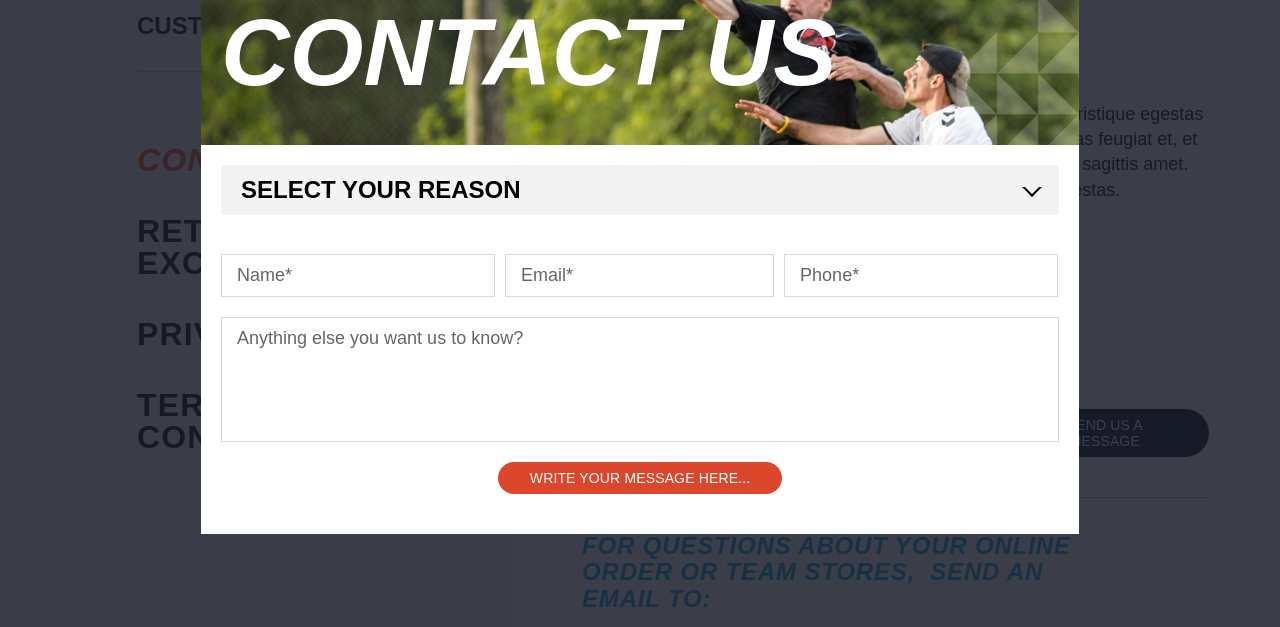
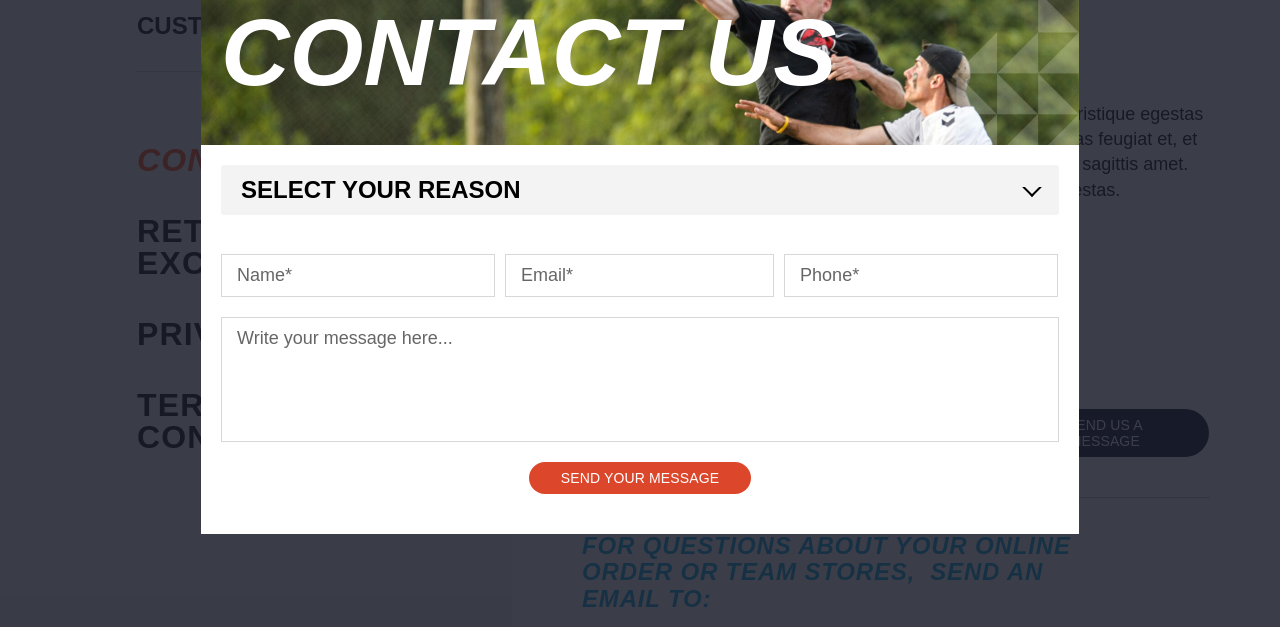
Before and after one commit to bstroshek/SpinUltimate, a website: page app/contact-us.html in a window 1280 px wide. Both pictures are taken after a click on the link "SEND US A MESSAGE". Shown: the part 169-796 px from the top of the page. Drawn offline with nearby package versions, Linux system fonts and the light colour scheme; a web font is replaced by a local one.

Commit message:
Updated Contact Us page

```diff
--- a/app/contact-us.html
+++ b/app/contact-us.html
@@ -163,10 +163,10 @@
                                                     </div>
                                                 </div>
                                                 <div class="form-row">
-                                                    <textarea placeholder="Anything else you want us to know?"></textarea>
+                                                    <textarea placeholder="Write your message here..."></textarea>
                                                 </div>
                                                 <div class="form-row center">
-                                                    <input type="submit" class="btn btn-red" value="Write your message here...">
+                                                    <input type="submit" class="btn btn-red" value="SEND YOUR MESSAGE">
                                                 </div>
                                             </form>
                                         </div>
```
